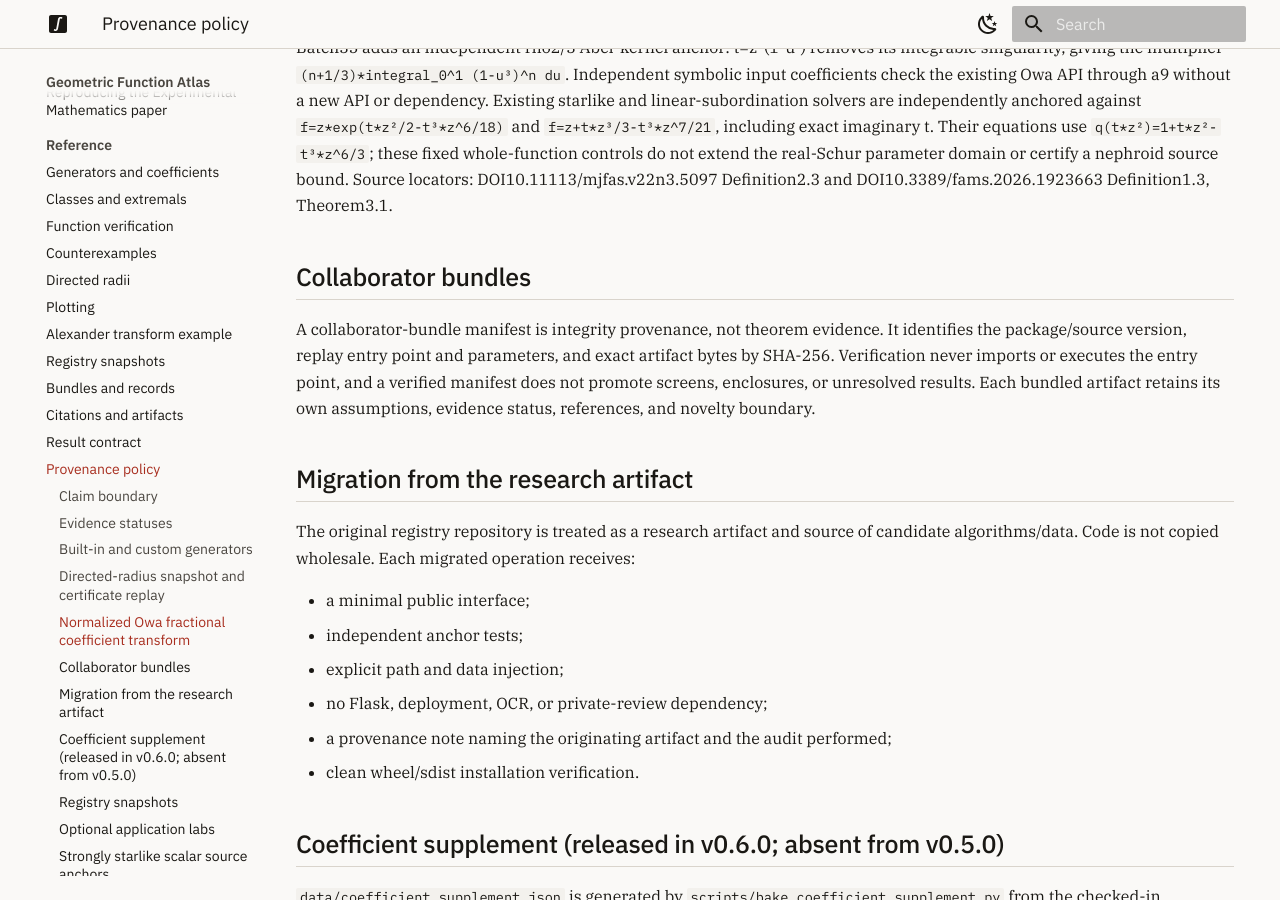
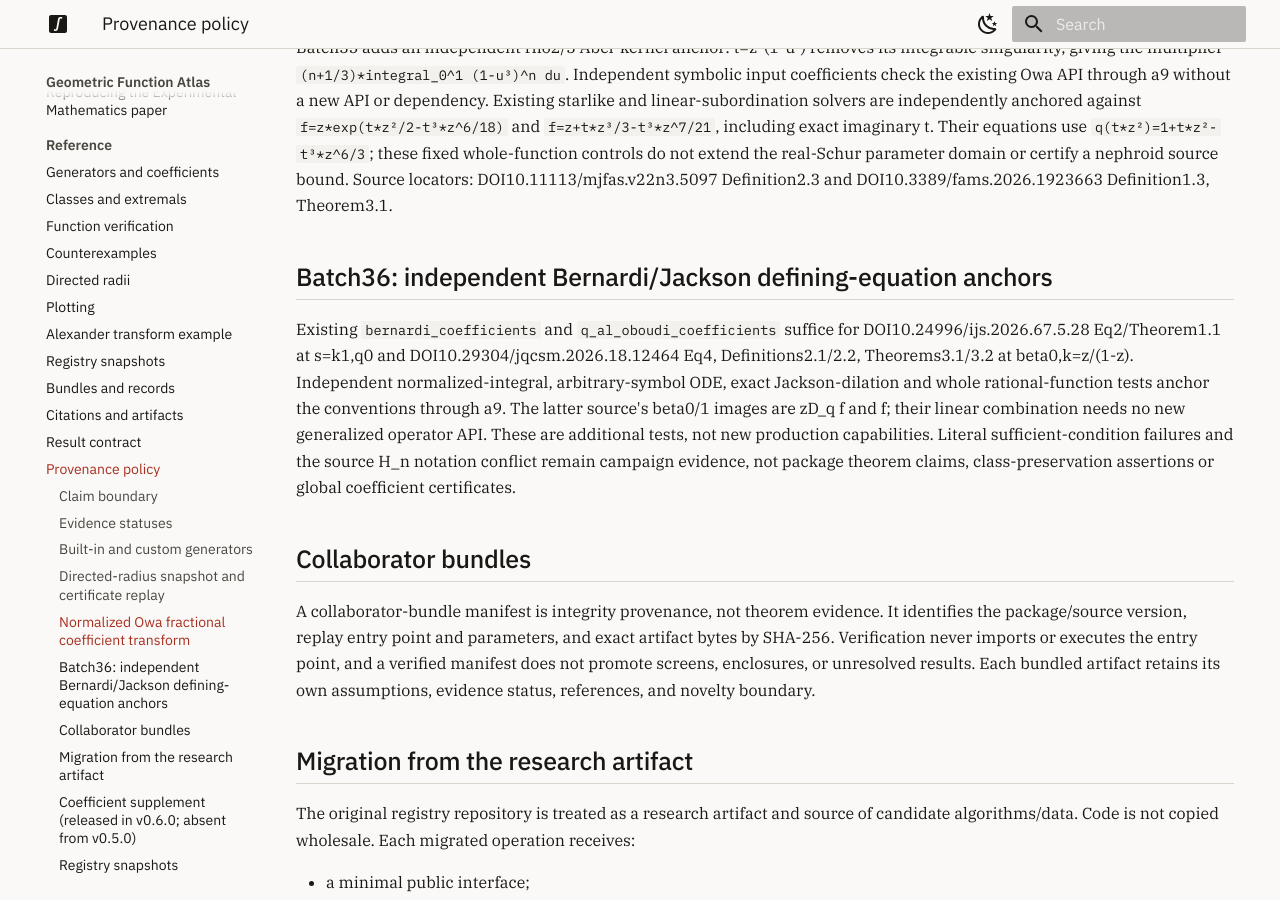
Before and after one commit to Prasanna28Devadiga/geometric-function-atlas, an MkDocs documentation site: the page built from docs/PROVENANCE.md, in a window 1280 px wide and 900 px high, scrolled down 5002 px. Built offline with MkDocs 1.6.1 and Material for MkDocs 9.7.7, drawn with Linux system fonts in a browser that asks for light colours.

Commit message:
test: anchor batch36 Bernardi and Jackson defining equations

```diff
--- a/docs/PROVENANCE.md
+++ b/docs/PROVENANCE.md
@@ -270,6 +270,19 @@ extend the real-Schur parameter domain or certify a nephroid source bound.
 Source locators: DOI10.11113/mjfas.v22n3.5097 Definition2.3 and
 DOI10.3389/fams.2026.1923663 Definition1.3, Theorem3.1.
 
+## Batch36: independent Bernardi/Jackson defining-equation anchors
+
+Existing `bernardi_coefficients` and `q_al_oboudi_coefficients` suffice for
+DOI10.24996/ijs.2026.67.5.28 Eq2/Theorem1.1 at s=k1,q0 and
+DOI10.29304/jqcsm.2026.18.12464 Eq4, Definitions2.1/2.2, Theorems3.1/3.2
+at beta0,k=z/(1-z). Independent normalized-integral, arbitrary-symbol ODE,
+exact Jackson-dilation and whole rational-function tests anchor the conventions
+through a9. The latter source's beta0/1 images are zD_q f and f; their linear
+combination needs no new generalized operator API. These are additional tests,
+not new production capabilities. Literal sufficient-condition failures and the
+source H_n notation conflict remain campaign evidence, not package theorem
+claims, class-preservation assertions or global coefficient certificates.
+
 ## Collaborator bundles
 
 A collaborator-bundle manifest is integrity provenance, not theorem evidence.
```
Also changed, not shown: 1 other file.
